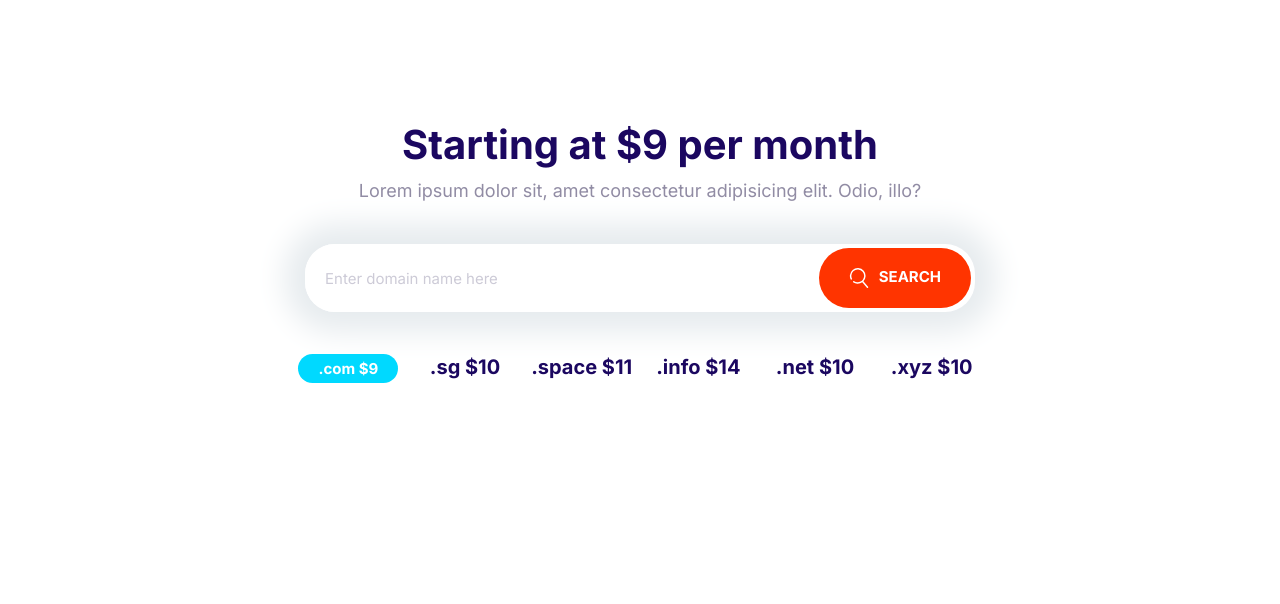
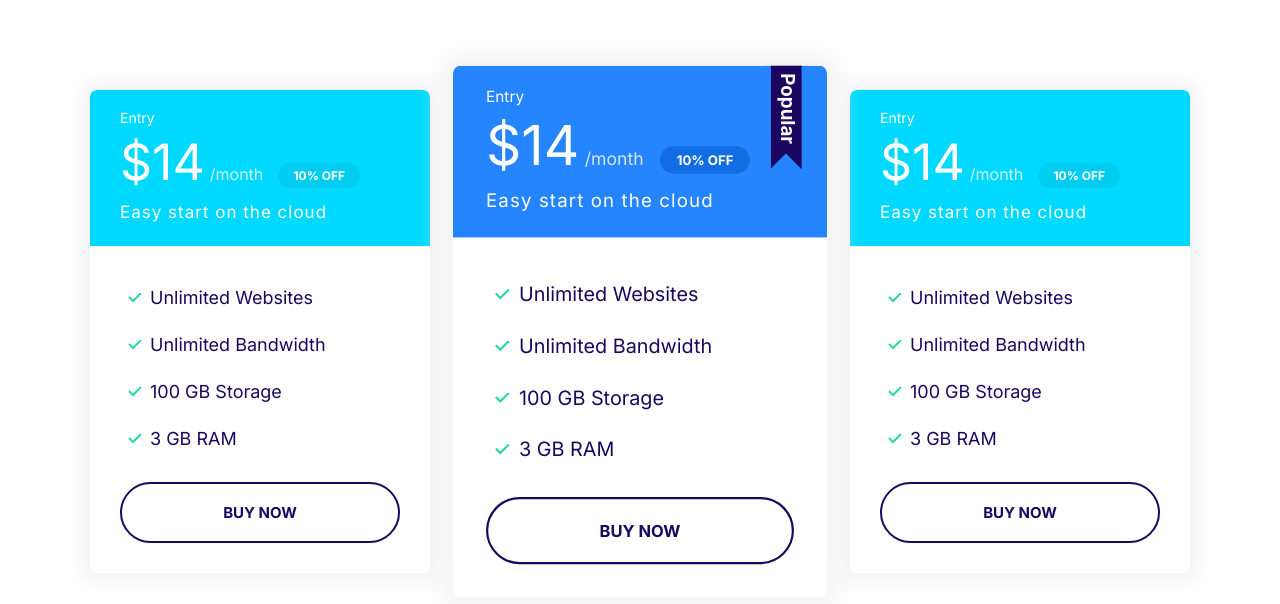
Before and after one commit to mhaidert/haider, a plain HTML site: page index.html in a window 1280 px wide. Drawn offline with Linux system fonts and the light colour scheme.

Commit message:
Created plans block components.

```diff
--- a/css/styles.css
+++ b/css/styles.css
@@ -337,11 +337,19 @@ a {
     color: #fff;
 }
 
+.card--primary .badge--primary {
+    background: #126de4;
+}
+
 .card--secondary .badge--secondary {
     background: #02cdf1;
 }
 
 /* Plan */
+
+.plan {
+    transition: transform .2s ease-out;
+}
 
 .plan__name {
     color: #fff;
@@ -372,6 +380,10 @@ a {
     margin-bottom: 2rem;
 }
 
+.plan--popular {
+    transform: scale(1.1);
+}
+
 .plan--popular .card__header {
     position: relative;
 }
@@ -383,6 +395,14 @@ a {
     position: absolute;
     top: -6px;
     right: 5%;
+}
+
+.plan:hover {
+    transform: scale(1.05);
+}
+
+.plan--popular:hover {
+    transform: scale(1.15);
 }
 
 @media screen and (min-width: 1024px) {
@@ -751,3 +771,14 @@ margin: 0;
         grid-template-columns: repeat(auto-fit, minmax(10rem, 1fr));
     }
 }
+
+/* Plans Block */
+
+.block-plans .grid {
+    gap: 8rem 4rem;
+}
+
+.block-plans .card {
+    max-width: 500px;
+    margin: 0 auto;
+}
--- a/index.html
+++ b/index.html
@@ -15,29 +15,69 @@
     <link rel="stylesheet" href="css/styles.css" />
   </head>
   <body>
-    <section class="block container block-domain">
-      <header class="block__header">
-        <h2>Starting at $9 per month</h2>
-        <p>
-          Lorem ipsum dolor sit, amet consectetur adipisicing elit. Odio, illo?
-        </p>
-      </header>
-      <div class="input-group">
-        <input type="text" class="input" placeholder="Enter domain name here" />
-        <button class="btn btn--accent">
-          <svg class="icon icon--white">
-            <use xlink:href="images/sprite.svg#search"></use></svg
-          >Search
-        </button>
+    <section class="block container block-plans">
+      <div class="grid grid--1x3">
+        <div class="plan">
+          <div class="card card--secondary">
+            <header class="card__header">
+              <h3 class="plan__name">Entry</h3>
+              <span class="plan__price">$14</span>
+              <span class="plan__billing-cycle">/month</span>
+              <span class="badge badge--secondary badge--small">10% OFF</span>
+              <span class="plan__description">Easy start on the cloud</span>
+            </header>
+            <div class="card__body">
+              <ul class="list list--tick">
+                <li class="list__item">Unlimited Websites</li>
+                <li class="list__item">Unlimited Bandwidth</li>
+                <li class="list__item">100 GB Storage</li>
+                <li class="list__item">3 GB RAM</li>
+              </ul>
+              <button class="btn btn--outline btn--block">Buy Now</button>
+            </div>
+          </div>
+        </div>
+        <div class="plan plan--popular">
+          <div class="card card--primary">
+            <header class="card__header">
+              <h3 class="plan__name">Entry</h3>
+              <span class="plan__price">$14</span>
+              <span class="plan__billing-cycle">/month</span>
+              <span class="badge badge--primary badge--small">10% OFF</span>
+              <span class="plan__description">Easy start on the cloud</span>
+            </header>
+            <div class="card__body">
+              <ul class="list list--tick">
+                <li class="list__item">Unlimited Websites</li>
+                <li class="list__item">Unlimited Bandwidth</li>
+                <li class="list__item">100 GB Storage</li>
+                <li class="list__item">3 GB RAM</li>
+              </ul>
+              <button class="btn btn--outline btn--block">Buy Now</button>
+            </div>
+          </div>
+        </div>
+        <div class="plan">
+          <div class="card card--secondary">
+            <header class="card__header">
+              <h3 class="plan__name">Entry</h3>
+              <span class="plan__price">$14</span>
+              <span class="plan__billing-cycle">/month</span>
+              <span class="badge badge--secondary badge--small">10% OFF</span>
+              <span class="plan__description">Easy start on the cloud</span>
+            </header>
+            <div class="card__body">
+              <ul class="list list--tick">
+                <li class="list__item">Unlimited Websites</li>
+                <li class="list__item">Unlimited Bandwidth</li>
+                <li class="list__item">100 GB Storage</li>
+                <li class="list__item">3 GB RAM</li>
+              </ul>
+              <button class="btn btn--outline btn--block">Buy Now</button>
+            </div>
+          </div>
+        </div>
       </div>
-      <ul class="list block-domain__prices">
-        <li><span class="badge badge--secondary">.com $9</span></li>
-        <li>.sg $10</li>
-        <li>.space $11</li>
-        <li>.info $14</li>
-        <li>.net $10</li>
-        <li>.xyz $10</li>
-      </ul>
     </section>
     <script src="js/main.js"></script>
   </body>
```
Also changed, not shown: components/plansBlock.html (added, +64 -0 lines).
